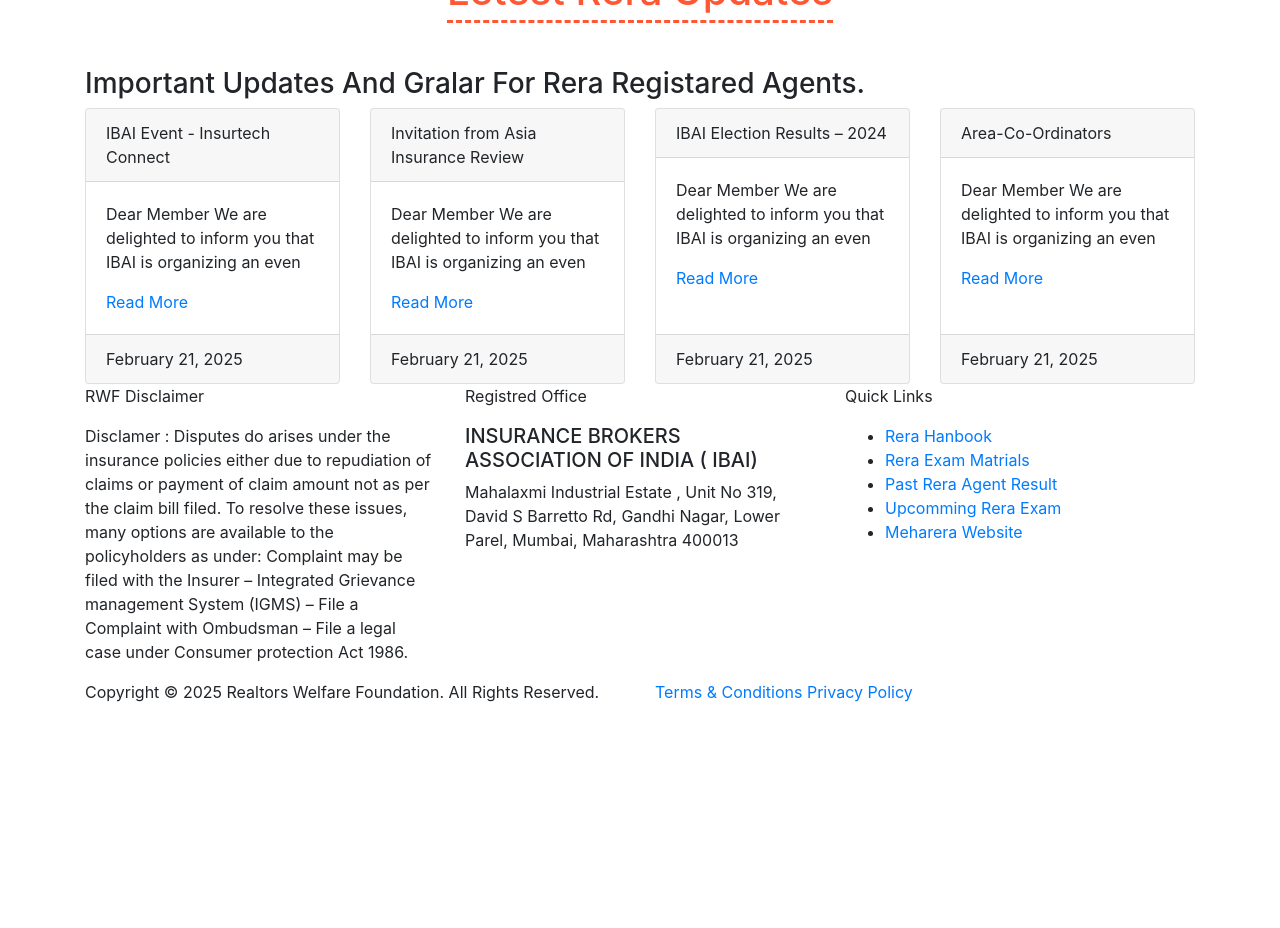
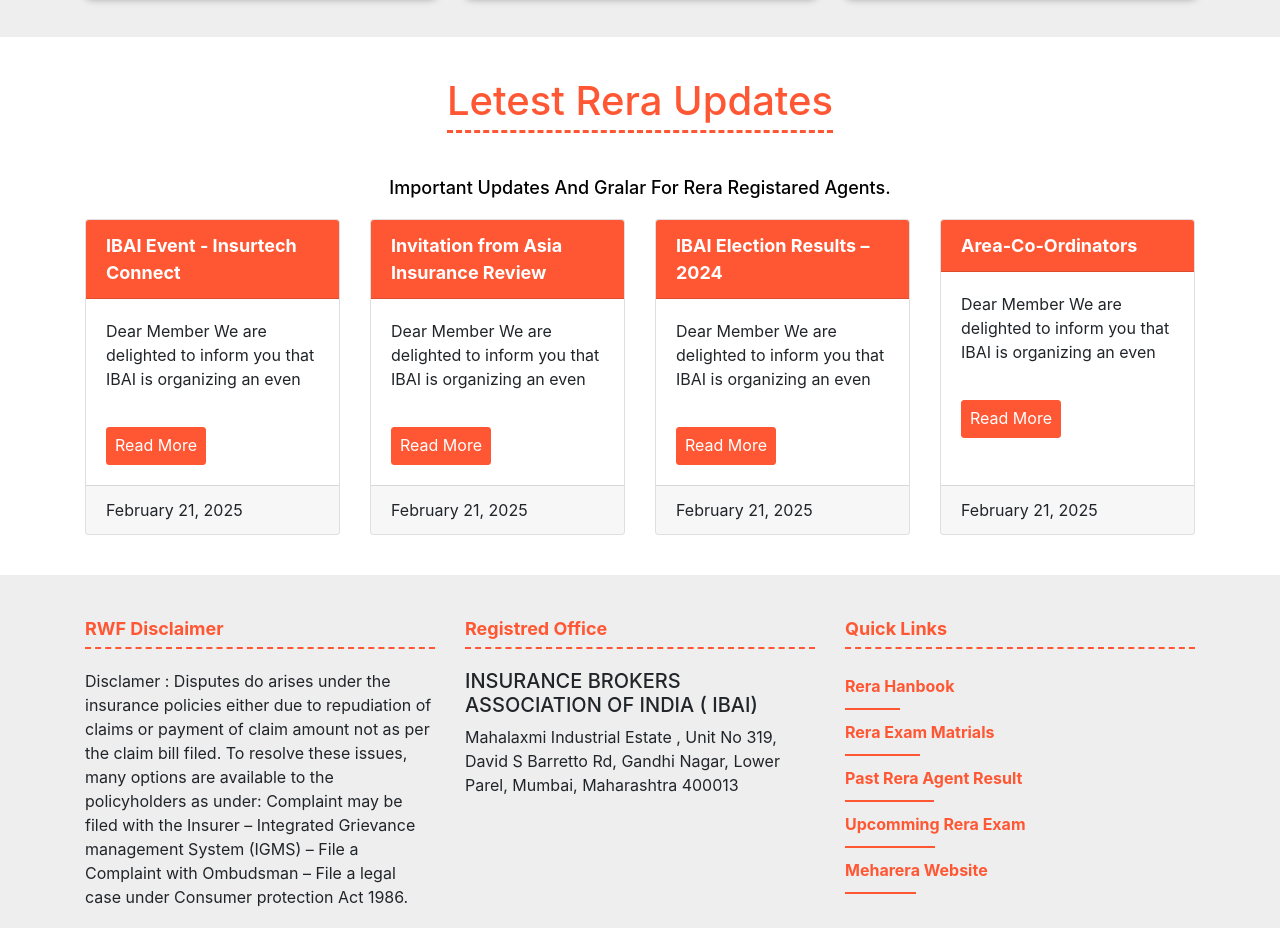
Before and after one commit to Sarfaraz1992/demo-site, a plain HTML site: page index.html in a window 1280 px wide. Shown: the part 1371-2299 px from the top of the page. Before the commit the page ends 2091 px from the top, so only its background shows below. Drawn offline with nearby package versions, Linux system fonts and the light colour scheme.

Commit message:
Add files via upload

```diff
--- a/css/style.css
+++ b/css/style.css
@@ -38,18 +38,17 @@
     text-align: center;
     padding-bottom: 5px;
 }
-/* .head-title:after {
-    content: "";
-    display: block;
-    width: 50%;
-    padding-top: 10px;
-    border-bottom: 3px solid;
-    transition: 0.5s;
-  }
-
-.head-title:hover:after {
-    width: 100%;
-} */
+.sub-head-title {
+    color: #000000;
+    font-size: 18px;
+    margin-bottom: 20px;
+    text-align: center;
+}
+.member-heading {
+    color: var(--primary-color);
+    font-size: 24px;
+    margin-bottom: 20px;
+}
 
 
 
@@ -124,6 +123,11 @@
 /* crousel section */
 
 /* our-strength */
+.our-strength {
+    padding: 40px 0px;
+    background: #eeeeee;
+
+}
 .newsCard {
     position: relative;
     width: 100%;
@@ -237,9 +241,92 @@
   }
 /* our-strength */
 
+/* rera update */
+section.rera-update {
+    padding: 40px 0;
+}
+.rera-update .card .card-header {
+    background: var(--primary-color);
+    color: var(--secondary-color);
+    font-weight: bold;
+    font-size: 18px;
+}
+.rera-update .card .card-body a{
+    background: var(--primary-color);
+    color: var(--secondary-color);
+    font-size: 16px;
+    padding: 5px 8px 7px;
+    border-radius: 3px;
+    margin-top: 20px;
+    display: inline-block;
+    box-sizing: content-box;
+    border: 1px solid var(--primary-color);
+}
+.rera-update .card .card-body:hover a {
+    color: var(--primary-color);
+    background: var(--secondary-color);
+    border: 1px solid var(--primary-color);
+    text-decoration: none;
+}
+/* rera update */
+/* footer */
+.footer {
+    padding: 40px 0px;
+    background: #eeeeee;
+}
+.footer .footer-head {
+    color: var(--primary-color);
+    font-size: 18px;
+    font-weight: bold;
+    border-bottom: 2px dashed;
+    padding-bottom: 5px;
+    margin-bottom: 20px;
+}
+.footer .quick-links ul {
+    padding-left: 0px;
+    list-style-position: inside;
+    list-style: none;
+}
+.footer .quick-links ul li a{
+    color: var(--primary-color);
+    font-size: 16px;
+    padding: 5px 0px;
+    display: block;
+    text-decoration: none;
+    width: fit-content;
+    font-weight: bold;
+}
+.footer .quick-links ul li a:after {
+    content: "";
+    display: block;
+    width: 50%;
+    padding-top: 10px;
+    border-bottom: 2px solid;
+    transition: 0.5s;
+}
 
+.footer .quick-links ul li a:hover:after {
+    width: 100%;
+}
+/* footer */
+/* copywrite */
+.copywrite {
+    padding: 20px 0px 10px;
+    background-color: var(--primary-color);
+}
+.copywrite .copywrite-text {
+    color: var(--secondary-color);
+    font-size: 14px;
+}
+.copywrite .copywrite-policy {
+    text-align: right;
 
-
+}
+.copywrite .copywrite-policy a{
+    color: var(--secondary-color);
+    font-size: 14px;
+    padding-right: 20px;
+}
 
 /* media query */
 
@@ -259,6 +346,9 @@
     .navigation .navbar-light .navbar-nav .nav-item:last-child{
         border-bottom: none;
         padding-top: 10px;
+    }
+    .newsCaption {
+        bottom: 80px;
     }
 }
 
@@ -285,7 +375,15 @@
     .head-title {
         font-size: 24px;
     }
-
+    .our-strength, section.rera-update {
+        padding: 10px 0px;
+    }
+    .head-title {
+        margin-bottom: 0px;
+    }
+    .copywrite .copywrite-text, .copywrite .copywrite-policy{
+        text-align: center;
+    }
 }
 
 /* Extra Small Devices (very small phones, 575px and below) */
@@ -302,6 +400,9 @@
     .carousel-main .carousel-indicators {
         margin-bottom: 0px;
     }
+    .newsCaption {
+        bottom: 100px;
+    }
 }
 
 /* Extra Small Devices (very small phones, 575px and below) */
```
